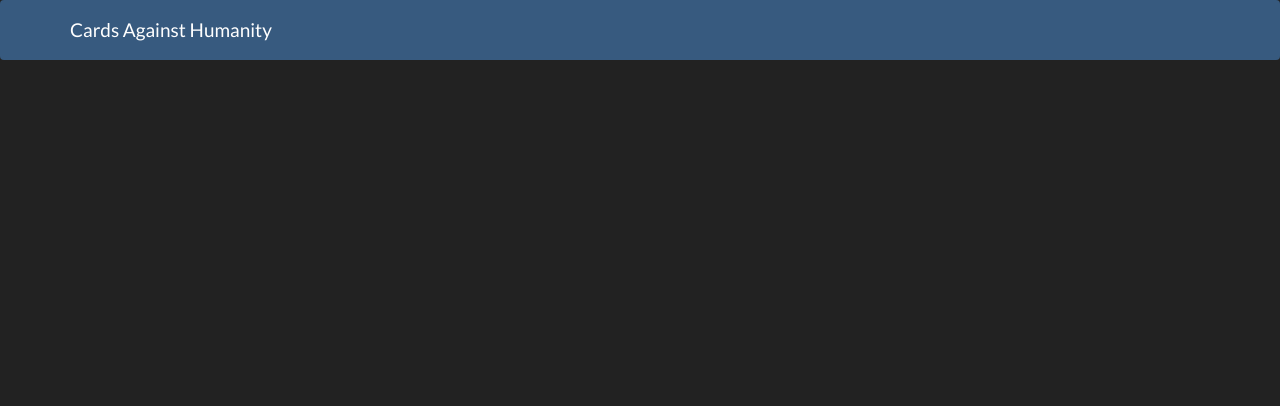
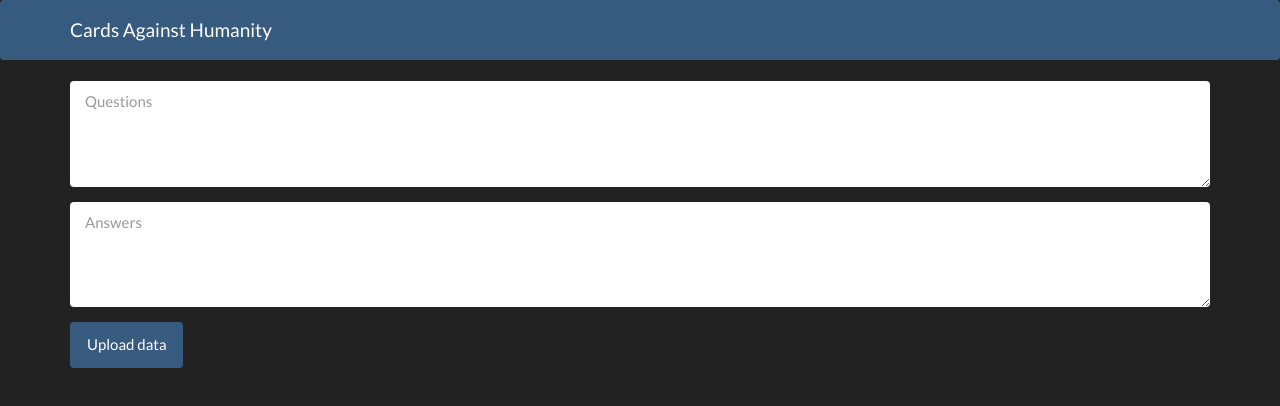
Before and after one commit to mnahm5/Cards-Against-Humanity, a Vue app: page /#/upload in a window 1280 px wide. Shown: the top 406 px of the page. Built offline with nearby package versions, Linux system fonts and the light colour scheme; what vuefire would draw is missing.

Commit message:
uploaded all the data

```diff
--- a/src/components/Join.vue
+++ b/src/components/Join.vue
@@ -19,7 +19,6 @@
     data: () => ({
       games: {}
     }),
-
     firebase: {
       games: {
         source: db.ref('games'),
@@ -60,11 +59,11 @@
         })
         if (gameKey) {
           this.$firebaseRefs.games.child(gameKey).child('usernames').set(usernames)
+          this.saveUserData()
+          this.$router.push({
+            path: 'game'
+          })
         }
-        this.saveUserData()
-        this.$router.push({
-          path: 'game'
-        })
       }
     }
   }
--- a/src/components/Upload.vue
+++ b/src/components/Upload.vue
@@ -0,0 +1,59 @@
+<template>
+  <form v-on:submit='upload'>
+    <div class="form-group">
+      <textarea class="form-control" placeholder="Questions" rows="4" cols="50" v-model="questionInput"></textarea>
+    </div>
+    <div class="form-group">
+      <textarea class="form-control" placeholder="Answers" rows="4" cols="50" v-model="answerInput"></textarea>
+    </div>
+    <button type="submit" class="btn btn-primary">Upload data</button>
+  </form>
+</template>
+<script>
+  import {db} from '../firebase-connect'
+
+  export default {
+    data: () => ({
+      questions: {},
+      questionInput: '',
+      answerInput: ''
+    }),
+
+    firebase: {
+      questions: {
+        source: db.ref('questions'),
+        // Optional, allows you to handle any errors.
+        cancelCallback (err) {
+          console.error(err)
+        }
+      },
+      answers: {
+        source: db.ref('answers'),
+        // Optional, allows you to handle any errors.
+        cancelCallback (err) {
+          console.error(err)
+        }
+      }
+    },
+    methods: {
+      upload () {
+        const questionData = this.questionInput.split('\n')
+        for (let i = 0; i < questionData.length; i++) {
+          this.$firebaseRefs.questions.push({
+            text: questionData[i]
+          })
+        }
+        const answerData = this.answerInput.split('\n')
+        for (let i = 0; i < answerData.length; i++) {
+          this.$firebaseRefs.answers.push({
+            text: answerData[i]
+          })
+        }
+      }
+    }
+  }
+</script>
+
+<style scoped>
+
+</style>
--- a/src/router/index.js
+++ b/src/router/index.js
@@ -4,6 +4,7 @@
 import Join from '@/components/Join'
 import Game from '@/components/Game'
 import Host from '@/components/Host'
+import Upload from '@/components/Upload'
 
 Vue.use(Router)
 
@@ -28,6 +29,11 @@
       path: '/game',
       name: Game,
       component: Game
+    },
+    {
+      path: '/upload',
+      name: Upload,
+      component: Upload
     }
   ]
 })
```
